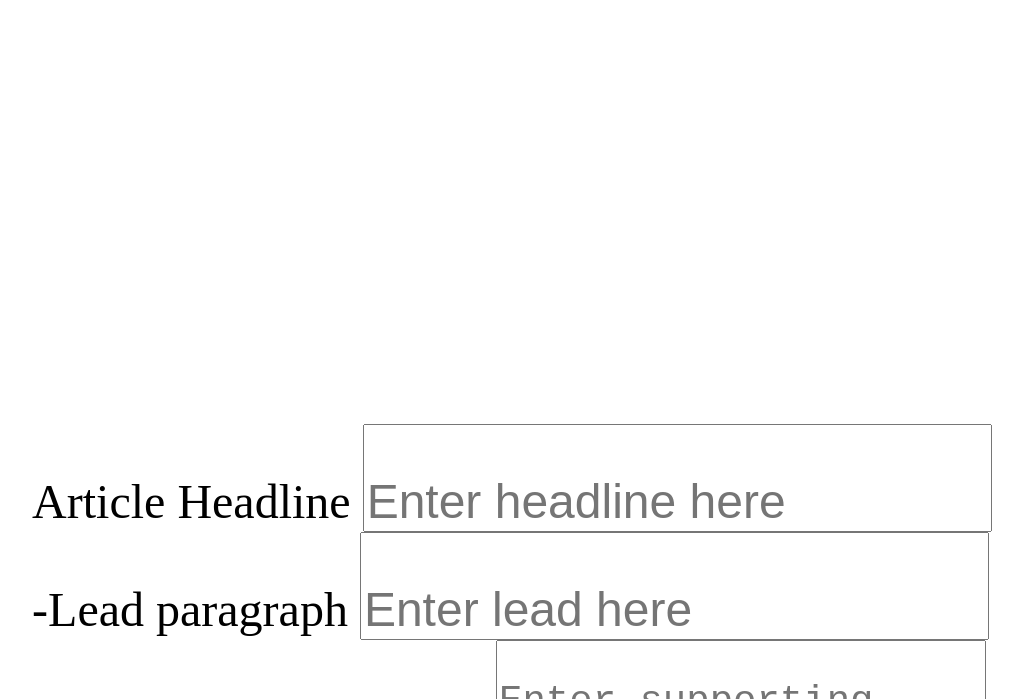
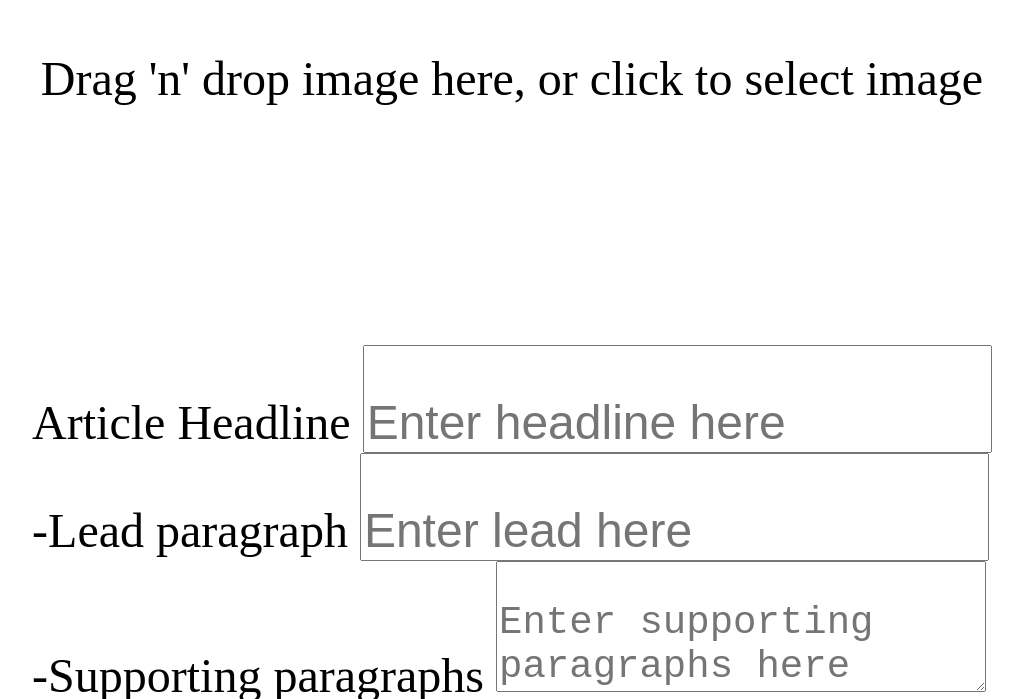
Before and after one commit to marher2016/frontend, a React (Create React App) app: page / in a window 1280 px wide. Shown: the part 101-800 px from the top of the page, without its empty margins (52-1075 px from the left). Built offline with nearby package versions, Linux system fonts and the light colour scheme; no server answers.

Commit message:
Added hook dropzone that sends file to backend using post

```diff
--- a/package.json
+++ b/package.json
@@ -9,6 +9,7 @@
     "axios": "^0.26.0",
     "react": "^17.0.2",
     "react-dom": "^17.0.2",
+    "react-dropzone": "^12.0.4",
     "react-scripts": "5.0.0",
     "web-vitals": "^2.1.4"
   },
--- a/src/App.css
+++ b/src/App.css
@@ -1,8 +1,16 @@
 .app {
   text-align: left;
-  height: 1500px;
   align-items: center;
   justify-content: center;
   display: flex;
   justify-content: space-around;
 }
+
+.left {
+  height: 1000px;
+  display: flex;
+  flex-direction: column;
+  align-items: center;
+  justify-content: center;
+  justify-content: space-around;
+}
--- a/src/App.js
+++ b/src/App.js
@@ -2,11 +2,15 @@ import React from 'react';
 import EditComponent from './edit/EditComponent';
 import './App.css';
 import ShowComponent from './show/ShowComponent';
+import ImageComponent from './image/ImageComponent'
 
 function App() {
   return (
     <div className="app">
-      <EditComponent/>
+      <div className="left">
+        <ImageComponent/>
+        <EditComponent/>
+      </div>
       <ShowComponent/>
     </div>
   )
--- /dev/null
+++ b/src/image/ImageComponent.css
@@ -0,0 +1,3 @@
+.dropbox {
+  font-size: 3em
+}
--- /dev/null
+++ b/src/image/ImageComponent.js
@@ -0,0 +1,47 @@
+import axios from "axios";
+import { Component } from "react";
+import Dropzone from 'react-dropzone'
+import './ImageComponent.css';
+
+class ImageComponent extends Component {
+
+  onDrop = (acceptedFiles) => {
+    const file = acceptedFiles[0]
+    const formData = new FormData()
+    formData.append("file", file)
+    axios.post('http://localhost:8282/v1/images/inrikes/2022/ekonomi/1617', formData, {
+      headers: {
+        "Content-Type": "multipart/form-data"
+      }
+    }).then(() => {
+      console.log("file uploaded successfully!")
+    }).catch(function (error) {
+      if (error.response) {
+        console.log(error.response)
+        //alert('Bad file: ' + error.response.data.message);
+      } else if (error.request) {
+        alert('No response: ' + error.request);
+      } else {
+        alert('Error during setup: ', error.message);
+      }
+    })
+  }
+
+  render() {
+    return (
+      <Dropzone onDrop={this.onDrop}>
+        {({getRootProps, getInputProps, isDragActive}) => (
+            <div {...getRootProps()} className="dropbox">
+              <input {...getInputProps()} />
+              { isDragActive ?
+                <p>Drop the image here ...</p> :
+                <p>Drag 'n' drop image here, or click to select image</p>
+              }
+            </div>
+          )}
+    </Dropzone>
+    )
+  }
+}
+
+export default ImageComponent
```
Also changed, not shown: 2 other files (tests, documents, lock files or other folders).
